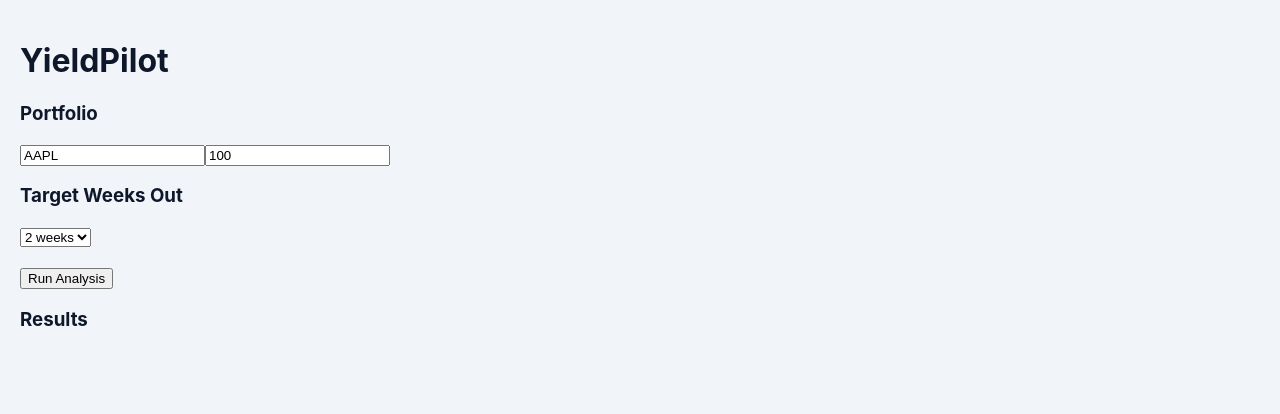
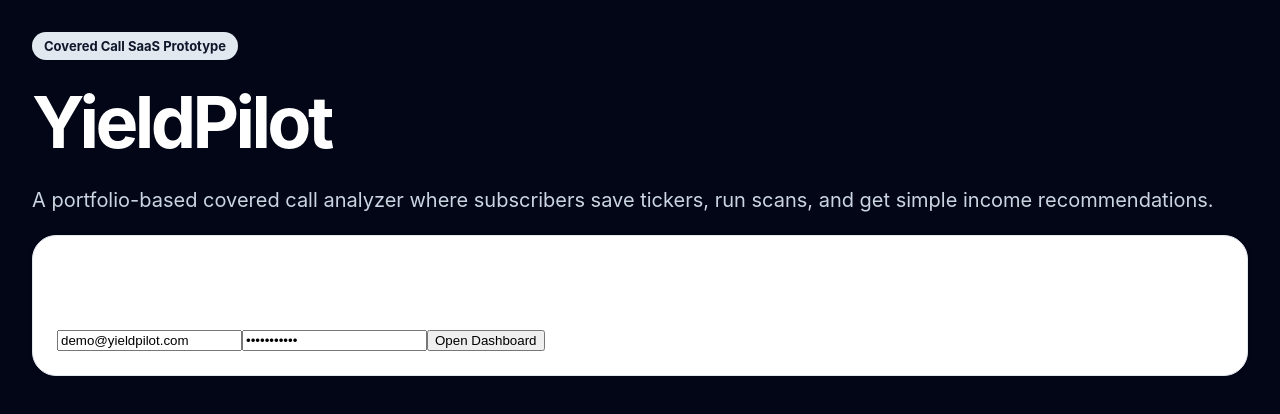
Before and after one commit to Msull7185/yieldpilot-web, a React (Vite) app: page / in a window 1280 px wide. Shown: the top 414 px of the page. Built offline with nearby package versions, Linux system fonts and the light colour scheme.

Commit message:
Update main.jsx

```diff
--- a/src/main.jsx
+++ b/src/main.jsx
@@ -1,81 +1,233 @@
-import React, { useState } from "react";
+import React, { useMemo, useState } from "react";
 import ReactDOM from "react-dom/client";
 import "./style.css";
 
-const sampleData = {
-  AAPL: { price: 173, earnings: "2026-05-07" },
-  MSFT: { price: 421, earnings: "2026-04-30" },
-  NVDA: { price: 907, earnings: "2026-05-20" },
+const sampleMarketData = {
+  AAPL: {
+    price: 173.42,
+    earningsDate: "2026-05-07",
+    options: [
+      { weeksOut: 1, expiration: "2026-05-08", strike: 180, premium: 1.42 },
+      { weeksOut: 2, expiration: "2026-05-15", strike: 185, premium: 1.03 },
+      { weeksOut: 3, expiration: "2026-05-22", strike: 190, premium: 0.82 },
+      { weeksOut: 4, expiration: "2026-05-29", strike: 195, premium: 0.61 },
+    ],
+  },
+  MSFT: {
+    price: 421.18,
+    earningsDate: "2026-04-30",
+    options: [
+      { weeksOut: 1, expiration: "2026-05-08", strike: 430, premium: 4.1 },
+      { weeksOut: 2, expiration: "2026-05-15", strike: 435, premium: 3.25 },
+      { weeksOut: 3, expiration: "2026-05-22", strike: 440, premium: 2.72 },
+      { weeksOut: 4, expiration: "2026-05-29", strike: 450, premium: 2.18 },
+    ],
+  },
+  NVDA: {
+    price: 907.66,
+    earningsDate: "2026-05-20",
+    options: [
+      { weeksOut: 1, expiration: "2026-05-08", strike: 950, premium: 16.4 },
+      { weeksOut: 2, expiration: "2026-05-15", strike: 960, premium: 13.8 },
+      { weeksOut: 3, expiration: "2026-05-22", strike: 980, premium: 11.25 },
+      { weeksOut: 4, expiration: "2026-05-29", strike: 1000, premium: 9.6 },
+    ],
+  },
 };
 
-function daysUntil(date) {
+function currency(n) {
+  return n.toLocaleString("en-US", { style: "currency", currency: "USD" });
+}
+
+function getEarningsWarning(earningsDate, expirationDate) {
   const today = new Date();
-  const target = new Date(date);
-  return Math.ceil((target - today) / (1000 * 60 * 60 * 24));
+  const earnings = new Date(earningsDate);
+  const expiration = new Date(expirationDate);
+
+  if (earnings > today && earnings <= expiration) {
+    return "⚠️ Earnings occur before this option expires. Consider waiting until after earnings.";
+  }
+
+  return "No earnings warning based on current demo data.";
 }
 
 function App() {
+  const [loggedIn, setLoggedIn] = useState(false);
+  const [activePage, setActivePage] = useState("portfolio");
+  const [targetWeeksOut, setTargetWeeksOut] = useState(2);
+  const [minPremium, setMinPremium] = useState(0.75);
+  const [ran, setRan] = useState(false);
+
   const [portfolio, setPortfolio] = useState([
-    { ticker: "AAPL", shares: 100 },
+    { ticker: "AAPL", shares: 300 },
+    { ticker: "MSFT", shares: 200 },
+    { ticker: "NVDA", shares: 100 },
   ]);
 
-  const [weeksOut, setWeeksOut] = useState(2);
-  const [results, setResults] = useState([]);
+  const results = useMemo(() => {
+    return portfolio
+      .map((p) => {
+        const ticker = p.ticker.toUpperCase().trim();
+        const data = sampleMarketData[ticker];
+        if (!data || p.shares < 100) return null;
 
-  function runAnalysis() {
-    const output = portfolio.map((p) => {
-      const data = sampleData[p.ticker];
-      if (!data) return null;
+        const option =
+          data.options.find((o) => o.weeksOut === targetWeeksOut) ||
+          data.options[0];
 
-      const earningsDays = daysUntil(data.earnings);
-
-      let warning = "No earnings risk";
-      if (earningsDays < weeksOut * 7 && earningsDays > 0) {
-        warning = "⚠️ Earnings before expiration — consider waiting";
-      }
+        const contracts = Math.floor(p.shares / 100);
+        const income = option.premium * 100 * contracts;
+        const optionYield = (option.premium / data.price) * 100;
+        const upside = ((option.strike - data.price) / data.price) * 100;
+        const warning = getEarningsWarning(data.earningsDate, option.expiration);
 
         return {
-        ...p,
+          ticker,
+          shares: p.shares,
           price: data.price,
-        earnings: data.earnings,
+          earningsDate: data.earningsDate,
+          option,
+          contracts,
+          income,
+          optionYield,
+          upside,
           warning,
         };
-    });
+      })
+      .filter(Boolean)
+      .filter((r) => r.option.premium >= minPremium);
+  }, [portfolio, targetWeeksOut, minPremium]);
 
-    setResults(output);
+  if (!loggedIn) {
+    return (
+      <div className="page dark">
+        <div className="hero">
+          <div>
+            <div className="badge">Covered Call SaaS Prototype</div>
+            <h1>YieldPilot</h1>
+            <p>
+              A portfolio-based covered call analyzer where subscribers save
+              tickers, run scans, and get simple income recommendations.
+            </p>
+          </div>
+
+          <div className="card login-card">
+            <h2>Sign in</h2>
+            <input value="demo@yieldpilot.com" readOnly />
+            <input value="password123" type="password" readOnly />
+            <button onClick={() => setLoggedIn(true)}>Open Dashboard</button>
+          </div>
+        </div>
+      </div>
+    );
   }
 
   return (
-    <div style={{ padding: 20 }}>
-      <h1>YieldPilot</h1>
+    <div className="page">
+      <header className="topbar">
+        <div>
+          <h1>YieldPilot Dashboard</h1>
+          <p>Covered call analyzer prototype</p>
+        </div>
+        <button className="secondary" onClick={() => setLoggedIn(false)}>
+          Log out
+        </button>
+      </header>
 
-      <h3>Portfolio</h3>
-      {portfolio.map((p, i) => (
-        <div key={i}>
+      <nav className="tabs">
+        <button onClick={() => setActivePage("portfolio")}>Portfolio</button>
+        <button onClick={() => setActivePage("results")}>Results</button>
+        <button onClick={() => setActivePage("settings")}>Settings</button>
+      </nav>
+
+      {activePage === "portfolio" && (
+        <section className="card">
+          <h2>Saved Portfolio</h2>
+          <p>Enter ticker symbols and shares.</p>
+
+          {portfolio.map((row, index) => (
+            <div className="portfolio-row" key={index}>
               <input
-            value={p.ticker}
+                value={row.ticker}
                 onChange={(e) => {
                   const copy = [...portfolio];
-              copy[i].ticker = e.target.value.toUpperCase();
+                  copy[index].ticker = e.target.value.toUpperCase();
                   setPortfolio(copy);
                 }}
               />
               <input
                 type="number"
-            value={p.shares}
+                value={row.shares}
                 onChange={(e) => {
                   const copy = [...portfolio];
-              copy[i].shares = e.target.value;
+                  copy[index].shares = Number(e.target.value);
                   setPortfolio(copy);
                 }}
               />
             </div>
           ))}
 
-      <h3>Target Weeks Out</h3>
+          <button
+            onClick={() =>
+              setPortfolio([...portfolio, { ticker: "", shares: 100 }])
+            }
+          >
+            Add Position
+          </button>
+
+          <button
+            onClick={() => {
+              setRan(true);
+              setActivePage("results");
+            }}
+          >
+            Run Covered Call Analysis
+          </button>
+        </section>
+      )}
+
+      {activePage === "results" && (
+        <section>
+          {!ran ? (
+            <div className="card">
+              <h2>No analysis run yet</h2>
+              <p>Go to Portfolio and click Run Covered Call Analysis.</p>
+            </div>
+          ) : (
+            <div className="results-grid">
+              {results.map((r) => (
+                <div className="card result-card" key={r.ticker}>
+                  <h2>{r.ticker}</h2>
+                  <p>Current stock price: <b>{currency(r.price)}</b></p>
+                  <p>Suggested strike: <b>{currency(r.option.strike)}</b></p>
+                  <p>Expiration: <b>{r.option.expiration}</b></p>
+                  <p>Premium: <b>{currency(r.option.premium)}</b></p>
+                  <p>Estimated cash income: <b>{currency(r.income)}</b></p>
+                  <p>Option yield: <b>{r.optionYield.toFixed(2)}%</b></p>
+                  <p>Upside to strike: <b>{r.upside.toFixed(2)}%</b></p>
+
+                  <div className="warning">
+                    <b>Earnings check:</b>
+                    <br />
+                    Earnings date: {r.earningsDate}
+                    <br />
+                    {r.warning}
+                  </div>
+                </div>
+              ))}
+            </div>
+          )}
+        </section>
+      )}
+
+      {activePage === "settings" && (
+        <section className="card">
+          <h2>Analysis Settings</h2>
+
+          <label>Target weeks out</label>
           <select
-        value={weeksOut}
-        onChange={(e) => setWeeksOut(Number(e.target.value))}
+            value={targetWeeksOut}
+            onChange={(e) => setTargetWeeksOut(Number(e.target.value))}
           >
             <option value={1}>1 week</option>
             <option value={2}>2 weeks</option>
@@ -83,19 +235,25 @@ function App() {
             <option value={4}>4 weeks</option>
           </select>
 
-      <br /><br />
+          <label>Minimum premium</label>
+          <select
+            value={minPremium}
+            onChange={(e) => setMinPremium(Number(e.target.value))}
+          >
+            <option value={0}>Any premium</option>
+            <option value={0.5}>$0.50+</option>
+            <option value={0.75}>$0.75+</option>
+            <option value={1}>$1.00+</option>
+            <option value={2}>$2.00+</option>
+            <option value={5}>$5.00+</option>
+          </select>
 
-      <button onClick={runAnalysis}>Run Analysis</button>
-
-      <h3>Results</h3>
-      {results.map((r, i) => (
-        <div key={i} style={{ marginTop: 10, padding: 10, border: "1px solid black" }}>
-          <b>{r.ticker}</b><br />
-          Price: ${r.price}<br />
-          Earnings: {r.earnings}<br />
-          <span style={{ color: "red" }}>{r.warning}</span>
+          <div className="warning">
+            <b>Compliance note:</b> This should be presented as educational
+            software, not personalized financial advice.
           </div>
-      ))}
+        </section>
+      )}
     </div>
   );
 }
```
Lines whose indentation alone changed are shown as unchanged.
